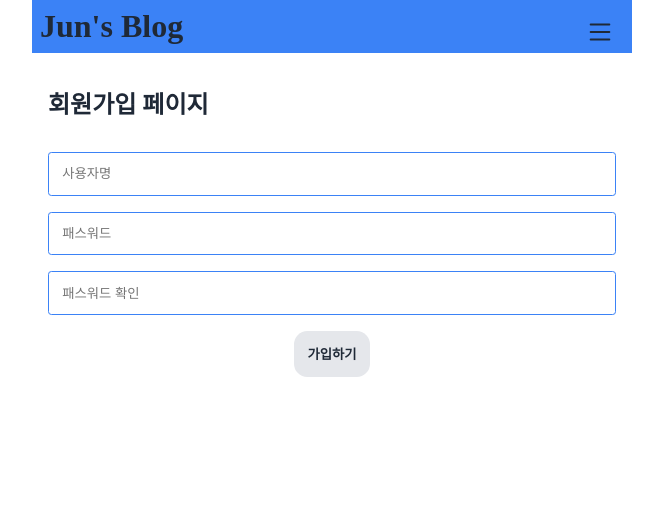
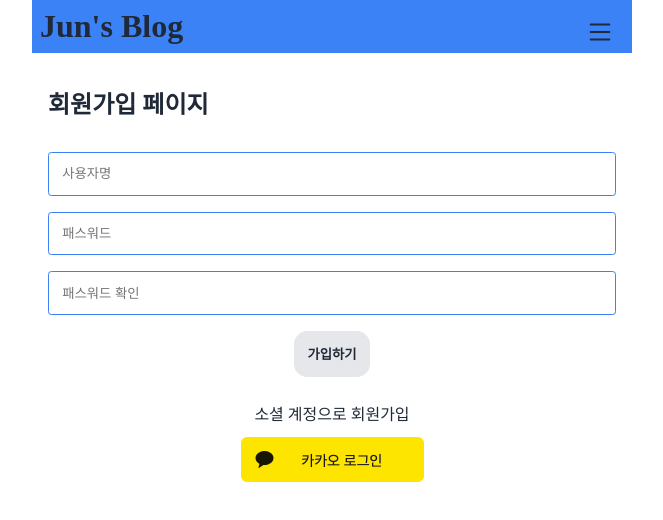
Before and after one commit to KimJunSeo289/JunsBlog_front, a React (Vite) app: page /register in a window 1280 px wide. Shown: the top 520 px of the page, without its empty margins (308-971 px from the left). Built offline with nearby package versions, Linux system fonts and the light colour scheme; no server answers.

Commit message:
Feat: 회원가입에 카카오톡 추가

```diff
--- a/src/pages/RegisterPage.jsx
+++ b/src/pages/RegisterPage.jsx
@@ -3,6 +3,7 @@ import { useNavigate } from 'react-router-dom'
 import { registerUser } from '../apis/userApi'
 import Modal from '../components/Modal'
 import css from './registerpage.module.css'
+import KakaoLoginButton from '../components/KakaoLoginButton'
 
 export const RegisterPage = () => {
   const [username, setUsername] = useState('')
@@ -145,6 +146,11 @@ export const RegisterPage = () => {
         </button>
       </form>
 
+      <div className={css.socialLogin}>
+        <p>소셜 계정으로 회원가입</p>
+        <KakaoLoginButton />
+      </div>
+
       <Modal
         isOpen={isModalOpen}
         onRequestClose={closeModal}
```
